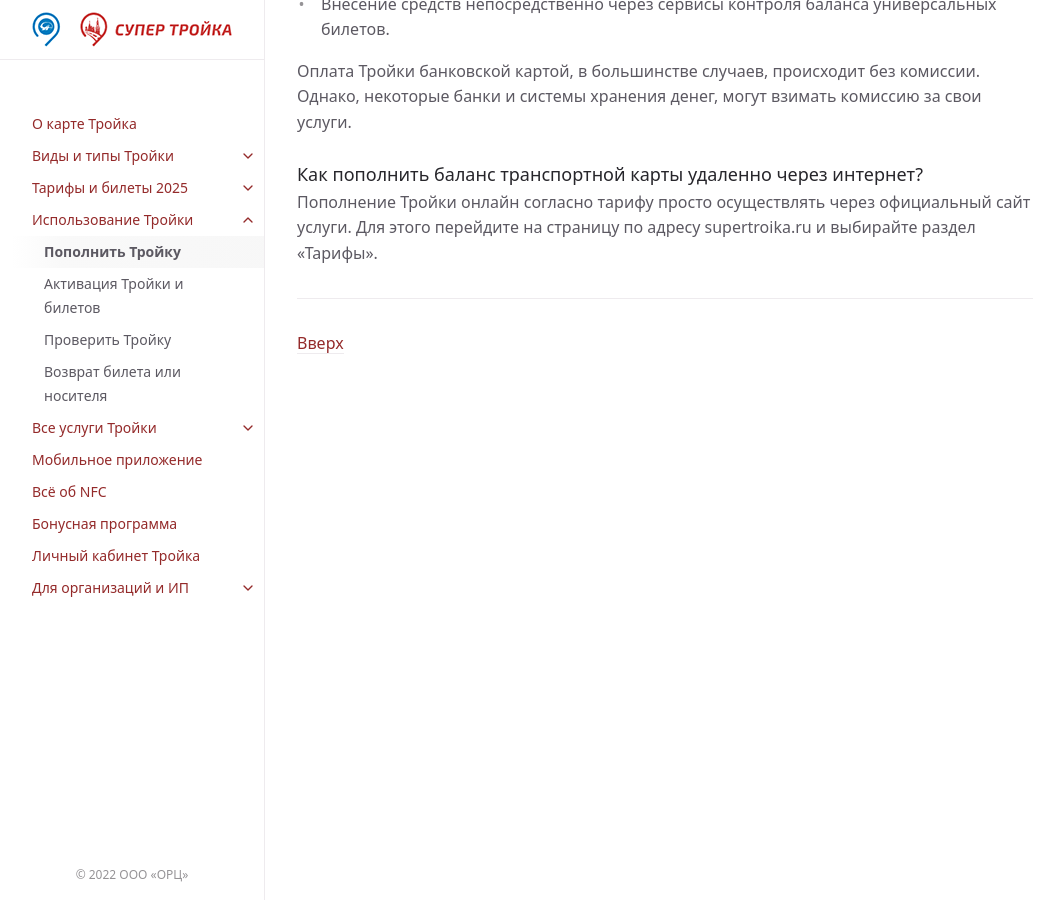
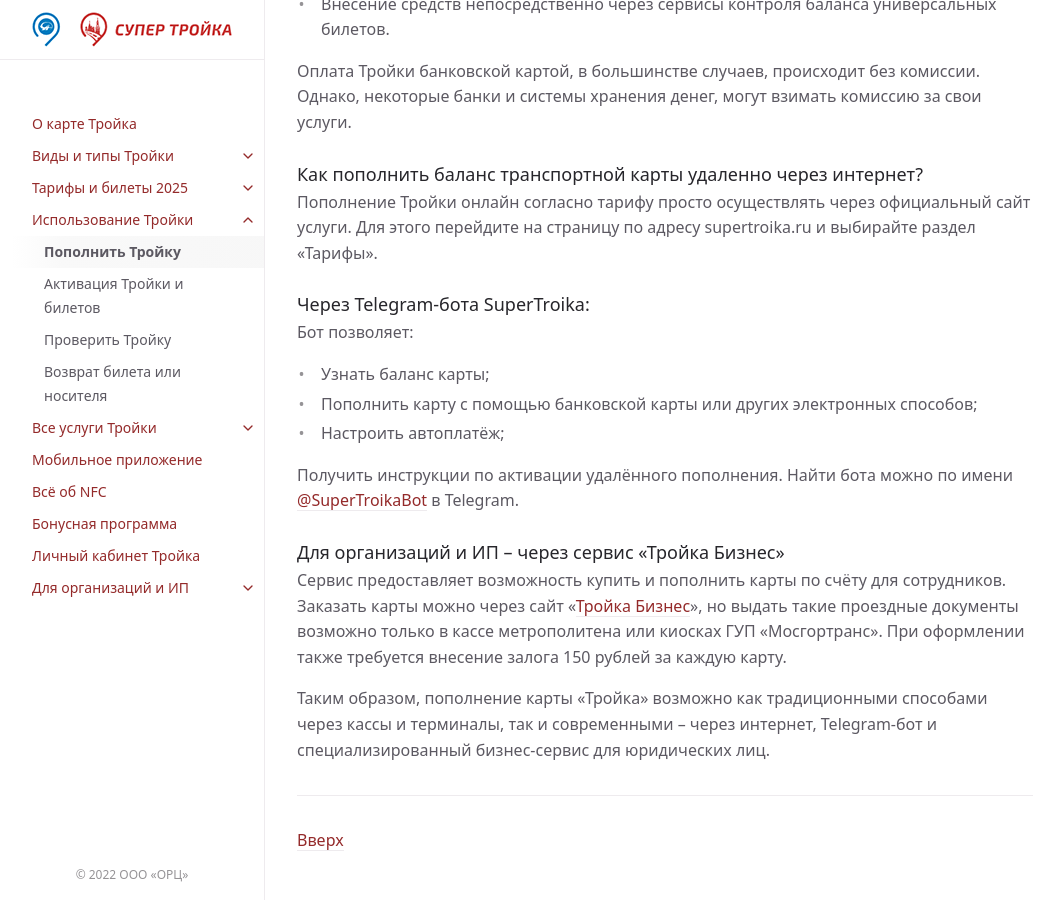
Before and after one commit to InvoiceBox/wiki.supertroika.ru, a Jekyll site: the page built from troika/usage/refill.md, in a window 1280 px wide and 900 px high, scrolled down 923 px. Shown: the whole window, without its empty margins (107-1171 px from the left). Built offline with Jekyll 4.4.1, drawn with Linux system fonts in a browser that asks for light colours; comment, search, counter and statistics services are not loaded.

Commit message:
Small update

```diff
--- a/troika/usage/refill.md
+++ b/troika/usage/refill.md
@@ -38,3 +38,18 @@ date: 2024-04-29 11:21:00 +0300
 
 Пополнение Тройки онлайн согласно тарифу просто осуществлять через официальный сайт услуги. Для этого перейдите на страницу по адресу
 supertroika.ru и выбирайте раздел «Тарифы».
+
+### Через Telegram-бота SuperTroika:
+
+Бот позволяет:
+- Узнать баланс карты;
+- Пополнить карту с помощью банковской карты или других электронных способов;
+- Настроить автоплатёж;
+
+Получить инструкции по активации удалённого пополнения. Найти бота можно по имени [@SuperTroikaBot](https://t.me/SuperTroika) в Telegram.
+
+### Для организаций и ИП – через сервис «Тройка Бизнес»
+
+Сервис предоставляет возможность купить и пополнить карты по счёту для сотрудников. Заказать карты можно через сайт «[Тройка Бизнес](https://troika.invoicebox.ru)», но выдать такие проездные документы возможно только в кассе метрополитена или киосках ГУП «Мосгортранс». При оформлении также требуется внесение залога 150 рублей за каждую карту.
+
+Таким образом, пополнение карты «Тройка» возможно как традиционными способами через кассы и терминалы, так и современными – через интернет, Telegram-бот и специализированный бизнес-сервис для юридических лиц.
```
